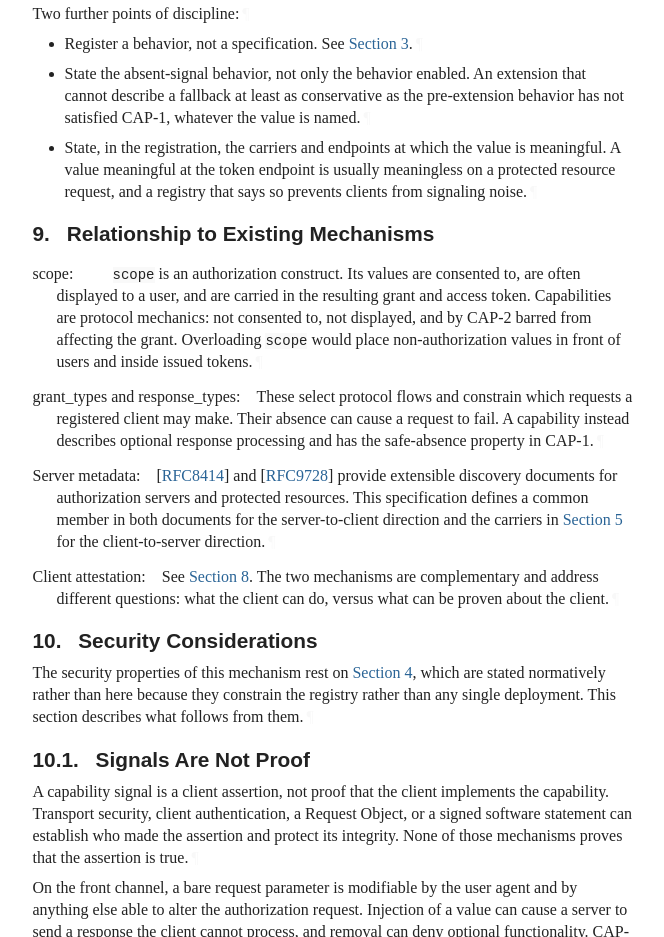
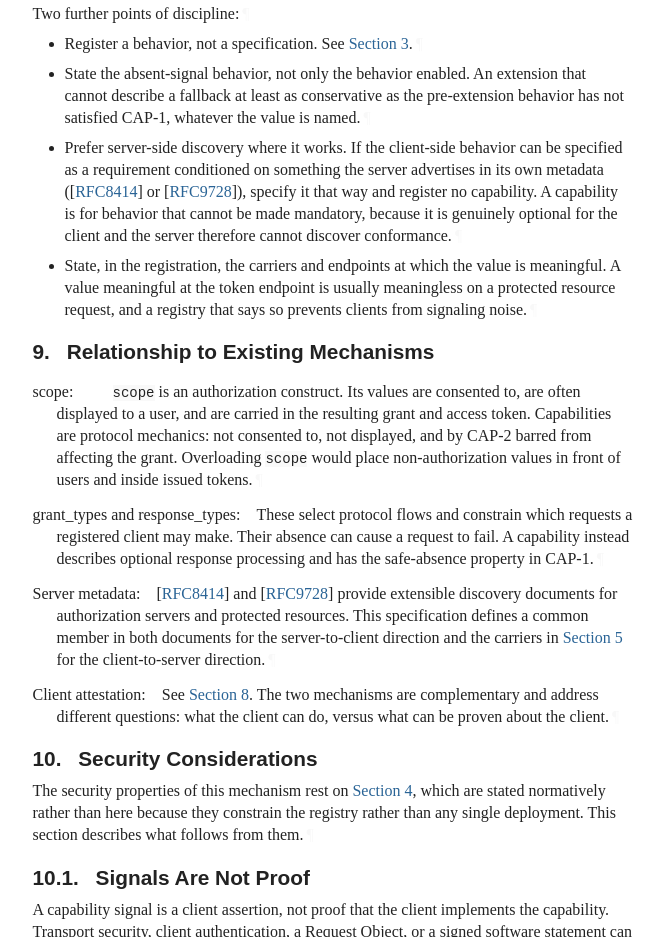
Before and after one commit to mcguinness/draft-mcguinness-oauth-client-capabilities, a plain HTML site: page draft-mcguinness-oauth-client-capabilities.html in a window 1280 px wide. Shown: the part 9018-9955 px from the top of the page, without its empty margins (92-756 px from the left). Drawn offline with Linux system fonts and the light colour scheme; a web font is replaced by a local one.

Commit message:
Script updating gh-pages from 3c5389c. [ci skip]

```diff
--- a/draft-mcguinness-oauth-client-capabilities.html
+++ b/draft-mcguinness-oauth-client-capabilities.html
@@ -1872,10 +1872,18 @@ that cannot describe a fallback at least as conservative as the pre-extension
 behavior has not satisfied CAP-1, whatever the value is named.<a href="#section-8-6.2.1" class="pilcrow">¶</a></p>
 </li>
         <li class="normal" id="section-8-6.3">
-          <p id="section-8-6.3.1">State, in the registration, the carriers and endpoints at which the value is
+          <p id="section-8-6.3.1">Prefer server-side discovery where it works. If the client-side behavior can
+be specified as a requirement conditioned on something the server advertises
+in its own metadata (<span>[<a href="#RFC8414" class="cite xref">RFC8414</a>]</span> or <span>[<a href="#RFC9728" class="cite xref">RFC9728</a>]</span>), specify it that way and
+register no capability. A capability is for behavior that cannot be made
+mandatory, because it is genuinely optional for the client and the server
+therefore cannot discover conformance.<a href="#section-8-6.3.1" class="pilcrow">¶</a></p>
+</li>
+        <li class="normal" id="section-8-6.4">
+          <p id="section-8-6.4.1">State, in the registration, the carriers and endpoints at which the value is
 meaningful. A value meaningful at the token endpoint is usually meaningless
 on a protected resource request, and a registry that says so prevents clients
-from signaling noise.<a href="#section-8-6.3.1" class="pilcrow">¶</a></p>
+from signaling noise.<a href="#section-8-6.4.1" class="pilcrow">¶</a></p>
 </li>
       </ul>
 </section>
```
Also changed, not shown: draft-mcguinness-oauth-client-capabilities.txt.
